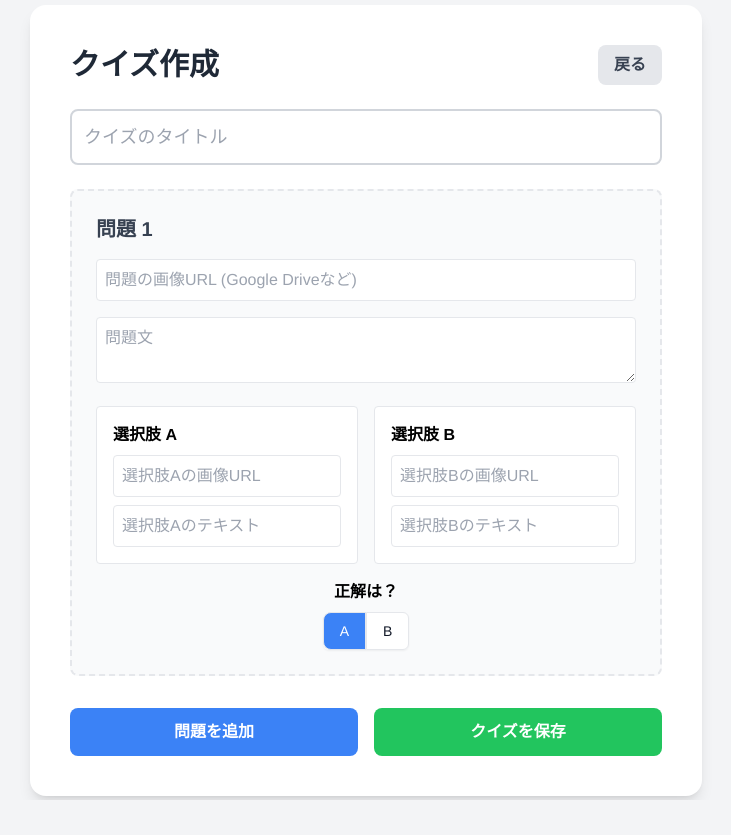
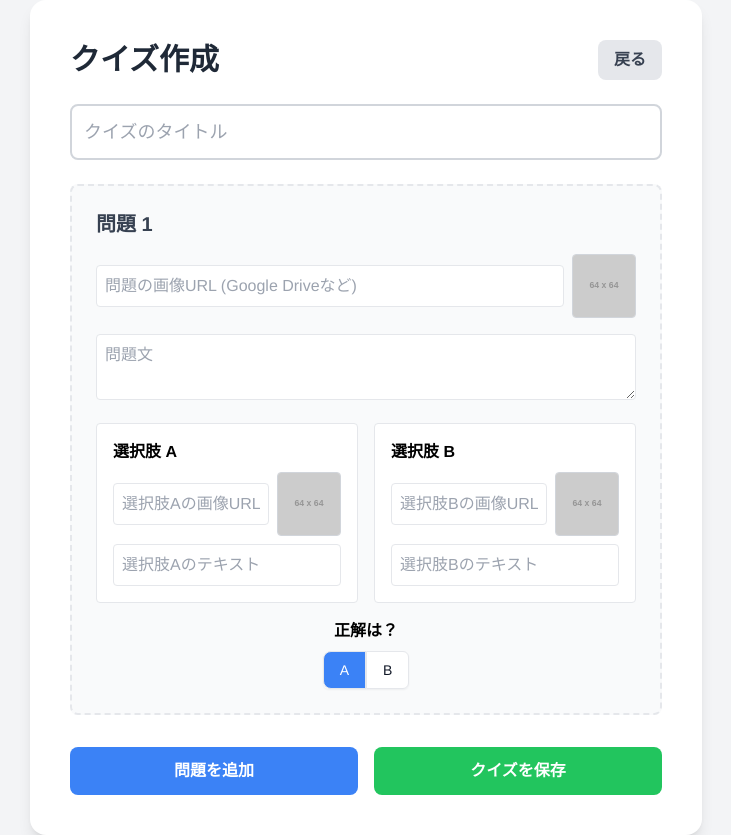
Before and after one commit to sorafjah/quiz-gemi01, a plain HTML site: page index.html in a window 1280 px wide. Both pictures are taken after a click on the button "クイズを作る". Shown: the whole page, without its empty margins (274-1005 px from the left). Before the commit the page ends 800 px from the top, so only its background shows below. Drawn offline with nearby package versions, Linux system fonts and the light colour scheme; no server answers; placeholder pictures from the web are drawn by us.

Commit message:
Update index.html

```diff
--- a/index.html
+++ b/index.html
@@ -22,6 +22,14 @@
             object-fit: cover;
             border-radius: 0.5rem;
             background-color: #e5e7eb; /* gray-200 */
+        }
+        .form-image-preview {
+            width: 64px;
+            height: 64px;
+            object-fit: cover;
+            border-radius: 0.25rem;
+            border: 1px solid #d1d5db; /* gray-300 */
+             background-color: #f3f4f6; /* gray-100 */
         }
 
         /* 選択肢ボタンのスタイル */
@@ -215,6 +223,28 @@
             document.getElementById('choice-a-btn').addEventListener('click', handleChoice);
             document.getElementById('choice-b-btn').addEventListener('click', handleChoice);
             document.getElementById('next-question-btn').addEventListener('click', nextQuestion);
+
+            // ★ 新機能：画像URLプレビュー機能（イベント委任）
+            document.getElementById('questions-container').addEventListener('input', (e) => {
+                if (e.target.classList.contains('url-input')) {
+                    const input = e.target;
+                    const previewImg = input.nextElementSibling; // inputの隣にあるimg要素を取得
+                    const rawUrl = input.value;
+                    const transformedUrl = transformGoogleDriveUrl(rawUrl);
+
+                    if (transformedUrl) {
+                        previewImg.src = transformedUrl;
+                    } else {
+                        // URLが空の場合はプレースホルダーに戻す
+                        previewImg.src = 'https://placehold.co/64x64/f3f4f6/f3f4f6?text=.';
+                    }
+
+                    // 画像が読み込めなかった場合のエラー処理
+                    previewImg.onerror = () => {
+                        previewImg.src = 'https://placehold.co/64x64/fecaca/991b1b?text=Error';
+                    };
+                }
+            });
         }
 
         // --- Google Drive URL変換 ---
@@ -237,17 +267,26 @@
                 <div class="question-form bg-gray-50 p-6 rounded-lg border-2 border-dashed">
                     <h3 class="text-xl font-bold mb-4 text-gray-700">問題 ${questionCount}</h3>
                     <div class="space-y-4">
-                        <input type="text" class="question-image-url w-full p-2 border rounded" placeholder="問題の画像URL (Google Driveなど)">
+                        <div class="flex items-center space-x-2">
+                           <input type="text" class="question-image-url w-full p-2 border rounded url-input" placeholder="問題の画像URL (Google Driveなど)">
+                           <img src="https://placehold.co/64x64/f3f4f6/f3f4f6?text=." alt="プレビュー" class="form-image-preview">
+                        </div>
                         <textarea class="question-text w-full p-2 border rounded" placeholder="問題文"></textarea>
                         <div class="grid grid-cols-1 md:grid-cols-2 gap-4">
                             <div class="choice-section bg-white p-4 rounded border">
                                 <p class="font-bold mb-2">選択肢 A</p>
-                                <input type="text" class="choice-a-image-url w-full p-2 border rounded" placeholder="選択肢Aの画像URL">
+                                <div class="flex items-center space-x-2">
+                                    <input type="text" class="choice-a-image-url w-full p-2 border rounded url-input" placeholder="選択肢Aの画像URL">
+                                    <img src="https://placehold.co/64x64/f3f4f6/f3f4f6?text=." alt="プレビュー" class="form-image-preview">
+                                </div>
                                 <input type="text" class="choice-a-text w-full p-2 border rounded mt-2" placeholder="選択肢Aのテキスト">
                             </div>
                             <div class="choice-section bg-white p-4 rounded border">
                                 <p class="font-bold mb-2">選択肢 B</p>
-                                <input type="text" class="choice-b-image-url w-full p-2 border rounded" placeholder="選択肢Bの画像URL">
+                                <div class="flex items-center space-x-2">
+                                    <input type="text" class="choice-b-image-url w-full p-2 border rounded url-input" placeholder="選択肢Bの画像URL">
+                                    <img src="https://placehold.co/64x64/f3f4f6/f3f4f6?text=." alt="プレビュー" class="form-image-preview">
+                                </div>
                                 <input type="text" class="choice-b-text w-full p-2 border rounded mt-2" placeholder="選択肢Bのテキスト">
                             </div>
                         </div>
```
